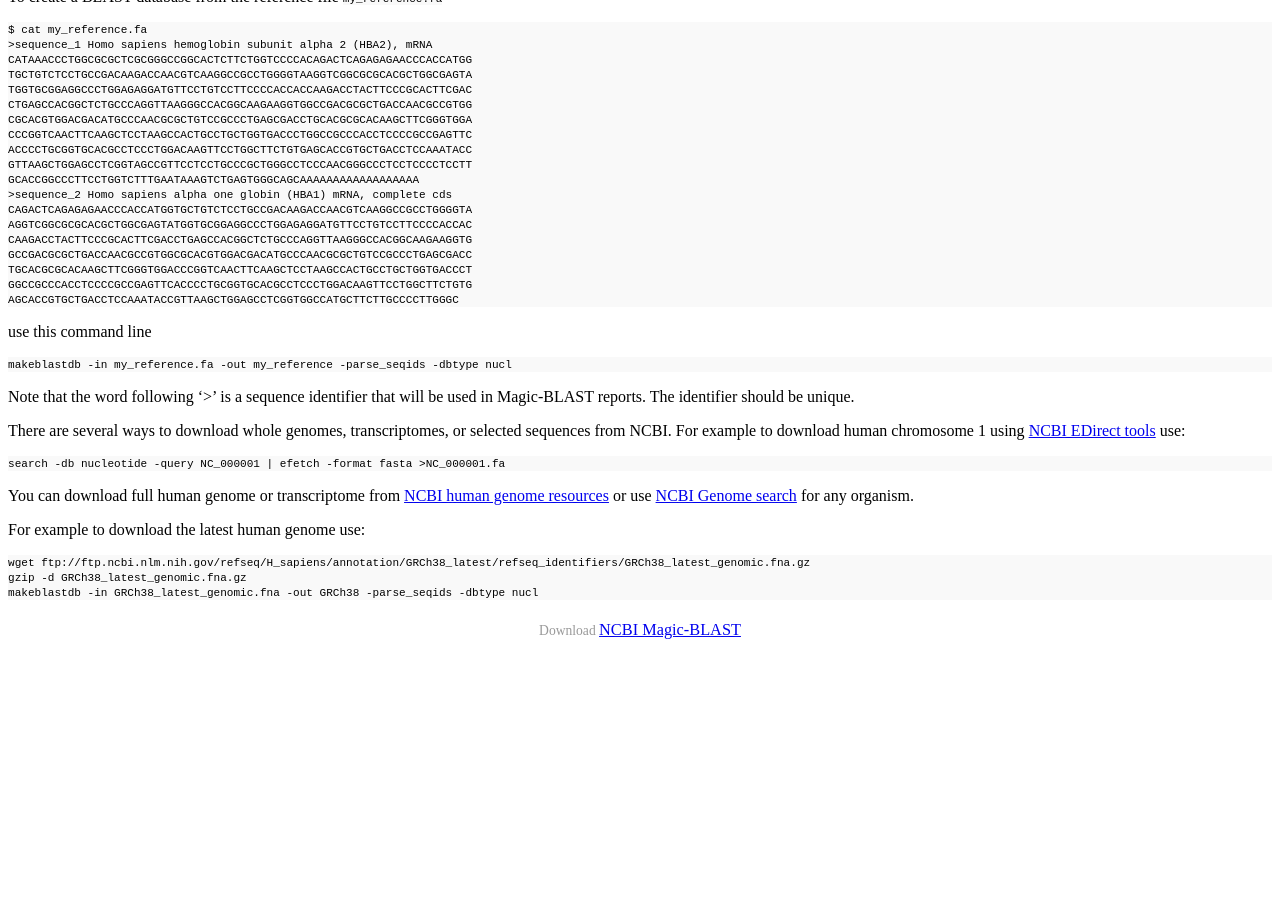
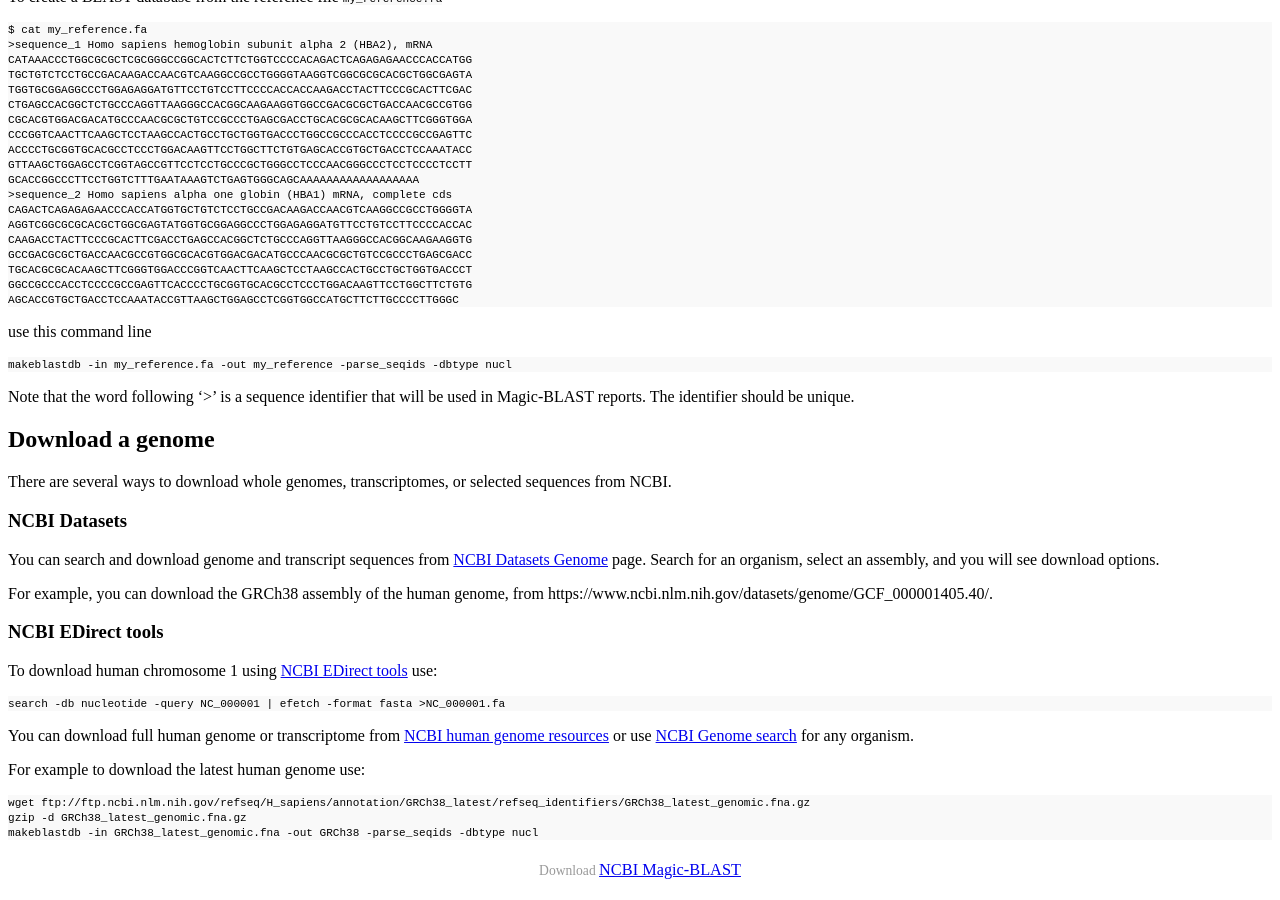
Before and after one commit to ncbi/magicblast, a Jekyll site: the page built from docs/_posts/2016-12-29-blastdb.md, in a window 1280 px wide and 900 px high, scrolled down 740 px. Built offline with Jekyll 4.4.1, drawn with Linux system fonts in a browser that asks for light colours; a style sheet for code colours, icons or effects is not loaded; before the commit the page ends 1400 px from its top, so only the background shows below that.

Commit message:
Added information about downloading a genome with NCBI datasets

````diff
--- a/docs/_posts/2016-12-29-blastdb.md
+++ b/docs/_posts/2016-12-29-blastdb.md
@@ -56,7 +56,19 @@ makeblastdb -in my_reference.fa -out my_reference -parse_seqids -dbtype nucl
 Note that the word following '>' is a sequence identifier that will be used in Magic-BLAST reports. The identifier should be unique.
 
 
-There are several ways to download whole genomes, transcriptomes, or selected sequences from NCBI. For example to download human chromosome 1 using [NCBI EDirect tools](https://github.com/NCBI-Hackathons/EDirectCookbook) use:
+## Download a genome
+
+There are several ways to download whole genomes, transcriptomes, or selected sequences from NCBI.
+
+### NCBI Datasets
+
+You can search and download genome and transcript sequences from [NCBI Datasets Genome](https://www.ncbi.nlm.nih.gov/datasets/genome/) page. Search for an organism, select an assembly, and you will see download options.
+
+For example, you can download the GRCh38 assembly of the human genome, from https://www.ncbi.nlm.nih.gov/datasets/genome/GCF_000001405.40/.
+
+### NCBI EDirect tools
+
+To download human chromosome 1 using [NCBI EDirect tools](https://github.com/NCBI-Hackathons/EDirectCookbook) use:
 
 ```
 search -db nucleotide -query NC_000001 | efetch -format fasta >NC_000001.fa
````
